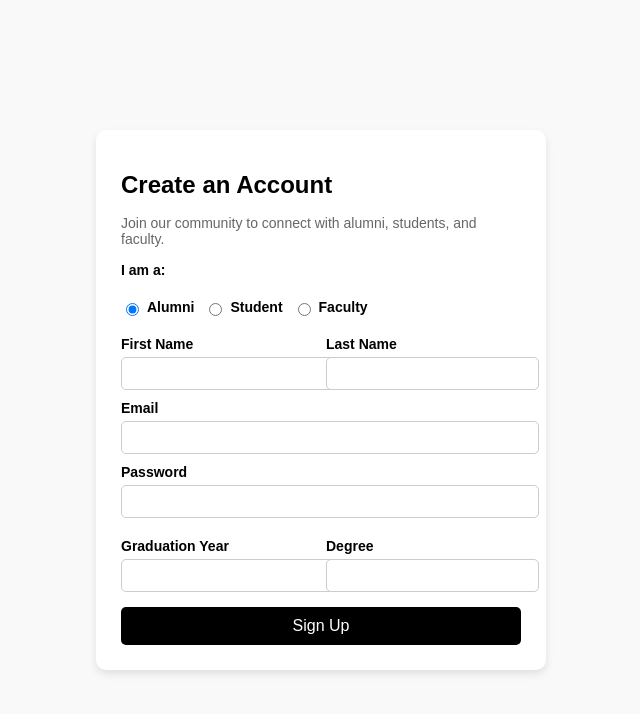
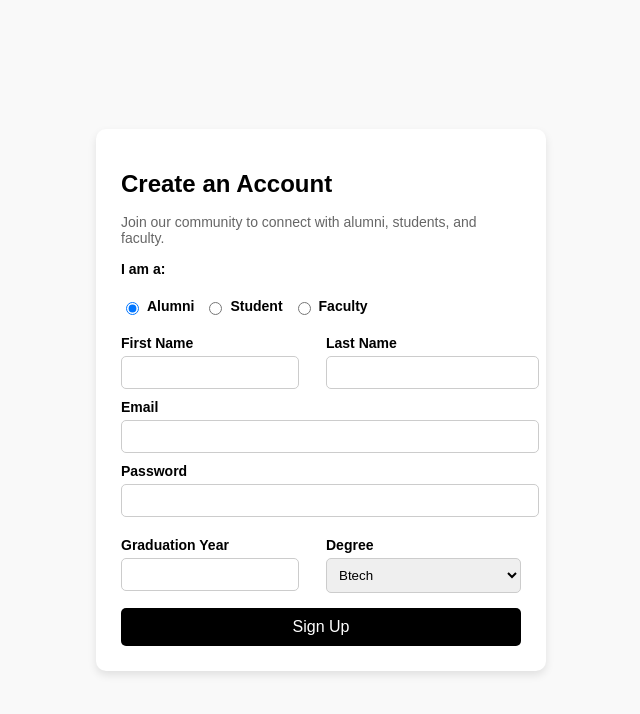
Before and after one commit to Devendra470/Alumni_Portal, a Django app: page /joinnetwork in a window 1280 px wide. Shown: the top 714 px of the page, without its empty margins (319-959 px from the left). Run offline with Django 5.2, Linux system fonts and the light colour scheme.

Commit message:
added more styling

```diff
--- a/alumni/templates/alumni/joinnetwork.html
+++ b/alumni/templates/alumni/joinnetwork.html
@@ -25,11 +25,11 @@
             <div class="input-group">
                 <div>
                     <label>First Name</label>
-                    <input type="text" name="first_name" required>
+                    <input class="first_name" type="text" name="first_name" required>
                 </div>
                 <div>
                     <label>Last Name</label>
-                    <input type="text" name="last_name" required>
+                    <input  class="last_name"  type="text" name="last_name" required>
                 </div>
             </div>
 
@@ -42,11 +42,15 @@
             <div class="input-group">
                 <div>
                     <label>Graduation Year</label>
-                    <input type="text" name="grad_year">
+                    <input  class="graduation_year"  type="text" name="grad_year">
                 </div>
                 <div>
                     <label>Degree</label>
-                    <input type="text" name="degree">
+                    <select class="Degree" name="Degree">
+                        <option value="Btech">Btech</option>
+                        <option value="MBA">MBA</option>
+                        <option value="Pharmacy">Pharmacy</option>
+                      </select>
                 </div>
             </div>
 
--- a/static/joinnetwork.css
+++ b/static/joinnetwork.css
@@ -66,9 +66,25 @@ input {
     gap: 10px;
     margin-top: 10px;
 }
+.Degree {
+    width: 100%;
+    padding: 8px;
+    margin-top: 5px;
+    border: 1px solid #ccc;
+    border-radius: 5px;
+    gap: 8px;
+}
+
+
 
 .input-group div {
     flex: 1;
+}
+.first_name{
+    width: 10rem ;
+}
+.graduation_year{
+    width: 10rem ;
 }
 
 /* Submit Button */
```
Also changed, not shown: alumni/templates/alumni/index.html (+14 -34 lines), static/style.css (+70 -4 lines).
